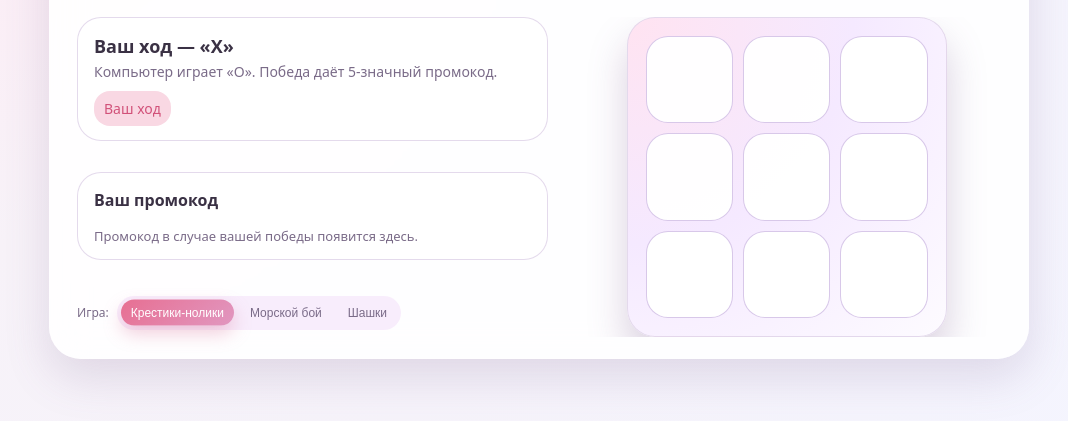
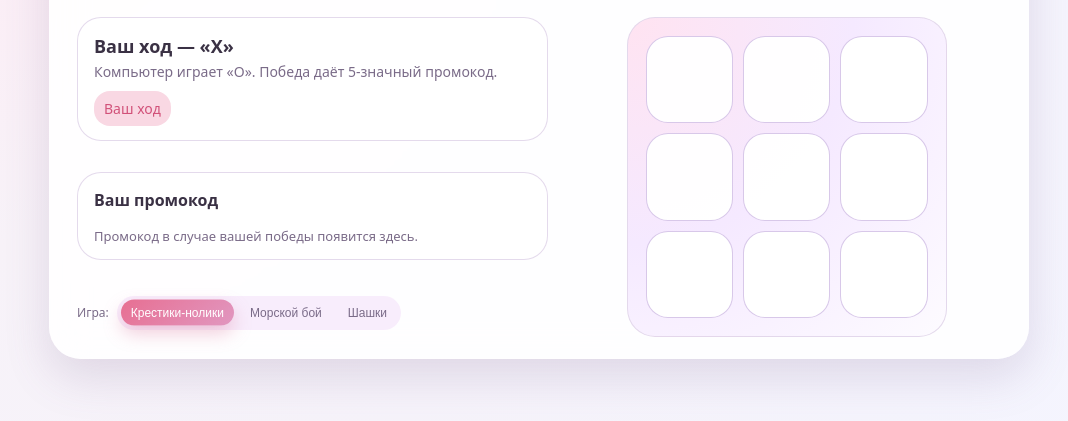
Before and after one commit to vaka47/testgame, a website: page public/index.html in a window 1280 px wide. Shown: the part 273-694 px from the top of the page, without its empty margins (101-1169 px from the left). Drawn offline with Linux system fonts and the light colour scheme.

```diff
--- a/public/styles.css
+++ b/public/styles.css
@@ -180,7 +180,7 @@
   padding: 18px;
   border-radius: 28px;
   border: 1px solid rgba(226, 214, 234, 0.9);
-  box-shadow: 0 22px 38px rgba(117, 90, 140, 0.28);
+  box-shadow: none;
 }
 
 .board-header {
```
